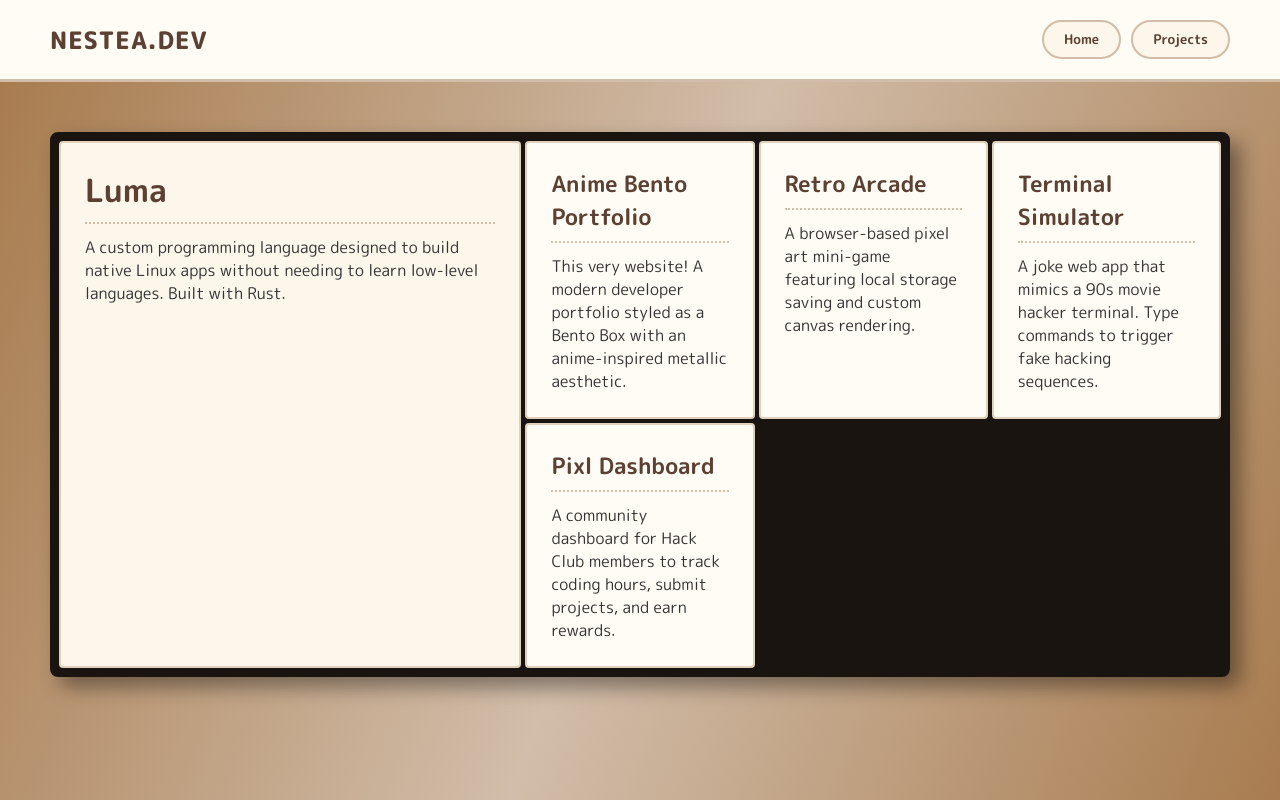
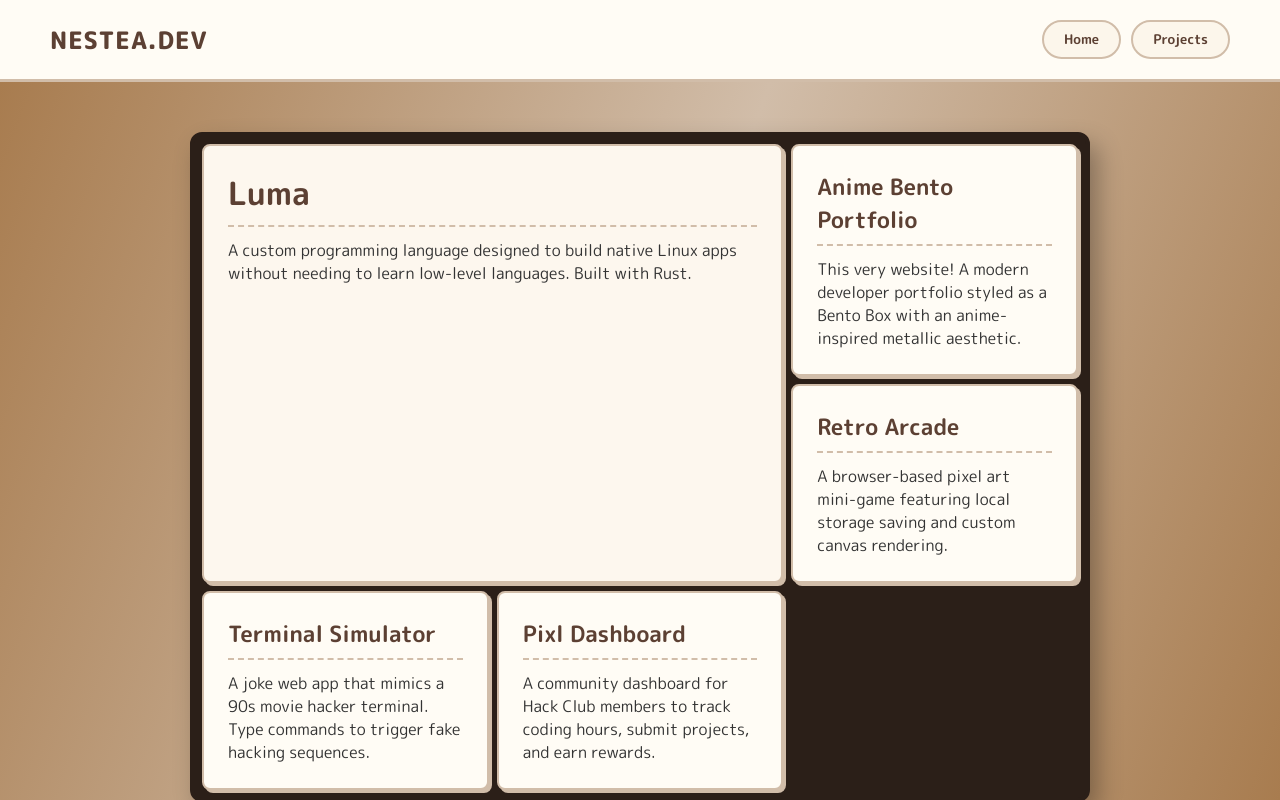
Before and after one commit to SandwichEater577/My-Portflio, a React app: page / in a window 1280 px wide. Built offline with nearby package versions, Linux system fonts and the light colour scheme; the HTML template or start-up script is replaced by a standard one.

Commit message:
Updated file format and styling

```diff
--- a/src/Components/BentoBox.css
+++ b/src/Components/BentoBox.css
@@ -3,30 +3,38 @@
   grid-template-columns: repeat(auto-fit, minmax(220px, 1fr));
   grid-auto-rows: minmax(160px, auto);
 
-  background-color: #1a1410;
+  max-width: 900px;
+  width: 100%;
+  margin: 0 auto;
 
-  gap: 4px;
-  padding: 5px;
+  background-color: #2b1f18;
+  gap: 8px;
+  padding: 8px;
 
-  border: 4px solid #1a1410;
-  border-radius: 8px;
-  box-shadow: 10px 10px 20px rgba(0, 0, 0, 0.4);
+  border: 4px solid #2b1f18;
+  border-radius: 12px;
+  box-shadow: 8px 12px 24px rgba(0, 0, 0, 0.3);
 }
 
 .bento-tile {
   background-color: #fffcf5;
   color: #333;
 
-  border: 2px solid #e0d0bc;
-  border-radius: 4px;
+  border: 2px solid #d1bda9;
+  border-radius: 8px;
 
   padding: 24px;
 
   transition: all 0.2s ease-in-out;
+
+  box-shadow: 3px 3px 0px #d1bda9;
 }
 
 .bento-tile:hover {
-  transform: scale(1.02);
+  transform: translate(-2px, -2px);
+
+  box-shadow: 5px 5px 0px #d1bda9;
+
   background-color: white;
 }
 
@@ -35,16 +43,17 @@
   padding-bottom: 8px;
 
   font-size: 1.4rem;
+
   color: #5c4033;
 
-  border-bottom: 2px dotted #d1bda9;
+  border-bottom: 2px dashed #d1bda9;
 }
 
 .tile-1 {
   grid-column: span 2;
   grid-row: span 2;
 
-  background-color: #fcf6eb;
+  background-color: #fdf7ee;
 }
 
 .tile-1 h2 {
```
